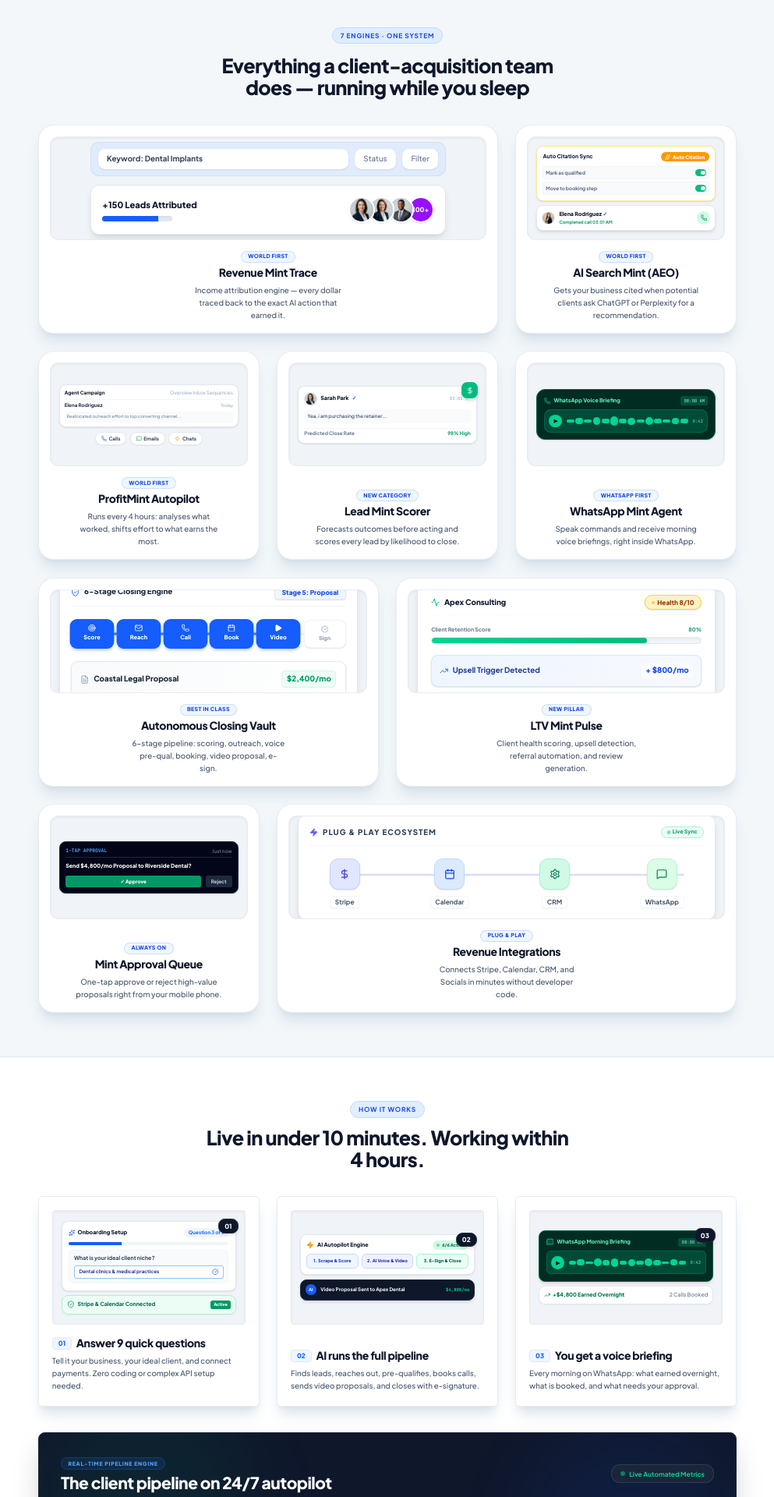
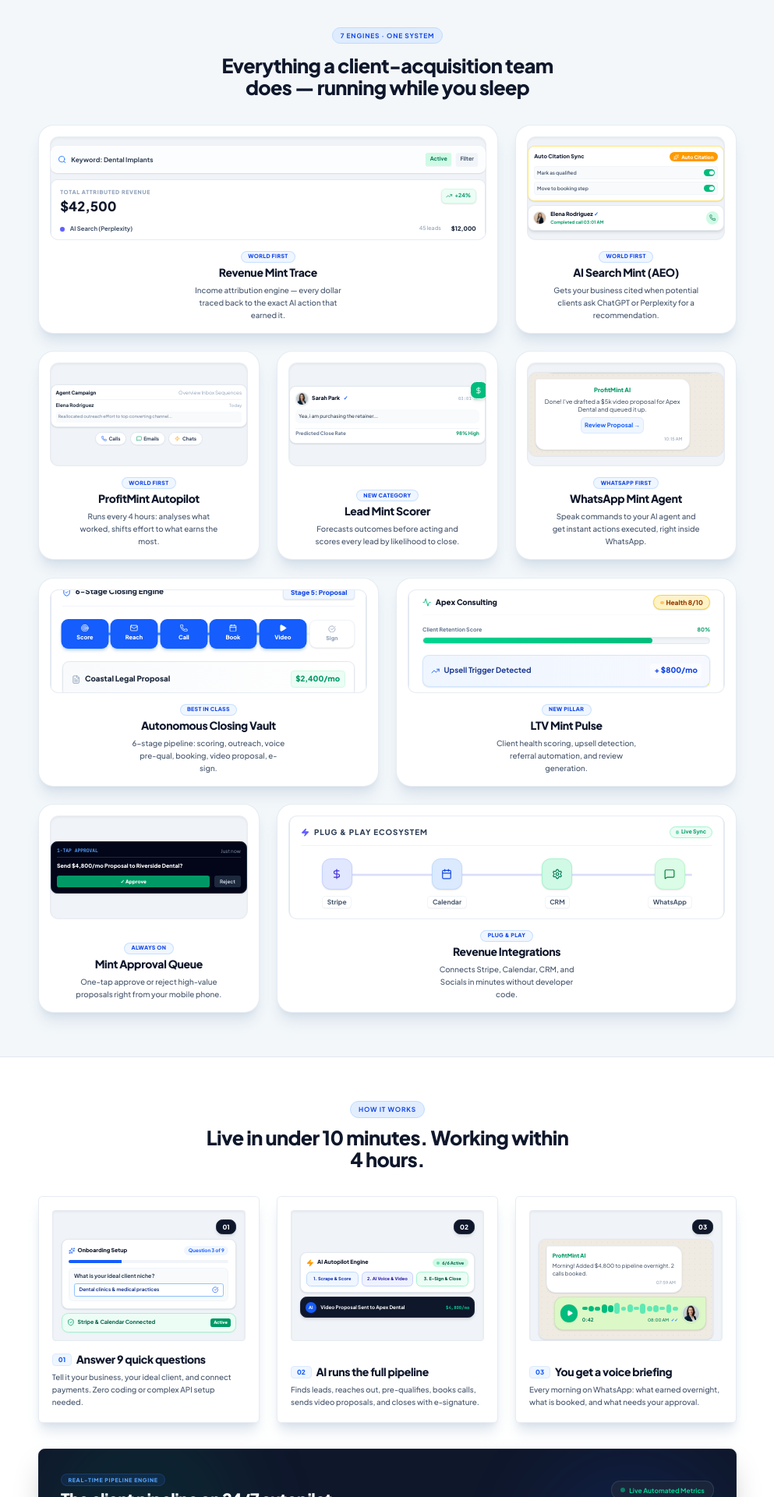
Before and after one commit to codelinktechnologies/profitmintai, a React (Vite) app: page / in a window 1280 px wide. Shown: the part 1638-3558 px from the top of the page at 78% size, without its empty margins (143-1136 px from the left). Built offline with nearby package versions, Linux system fonts and the light colour scheme.

Commit message:
Enhance WhatsApp mockups and UI layouts

```diff
--- a/src/components/LandingPage.tsx
+++ b/src/components/LandingPage.tsx
@@ -356,7 +356,7 @@ export default function LandingPage({ onStartDemo, onGoToLogin, onGoToWizard }:
     { tag: 'World First', name: 'AI Search Mint (AEO)', color: 'text-indigo-600', icon: Search, bg: 'bg-indigo-50 border-indigo-200', desc: 'Gets your business cited when potential clients ask ChatGPT or Perplexity for a recommendation.' },
     { tag: 'World First', name: 'ProfitMint Autopilot', color: 'text-sky-600', icon: Zap, bg: 'bg-sky-50 border-sky-200', desc: 'Runs every 4 hours: analyses what worked, shifts effort to what earns the most.' },
     { tag: 'New Category', name: 'Lead Mint Scorer', color: 'text-amber-600', icon: Target, bg: 'bg-amber-50 border-amber-200', desc: 'Forecasts outcomes before acting and scores every lead by likelihood to close.' },
-    { tag: 'WhatsApp First', name: 'WhatsApp Mint Agent', color: 'text-blue-600', icon: Phone, bg: 'bg-blue-50 border-blue-200', desc: 'Speak commands and receive morning voice briefings, right inside WhatsApp.' },
+    { tag: 'WhatsApp First', name: 'WhatsApp Mint Agent', color: 'text-blue-600', icon: Phone, bg: 'bg-blue-50 border-blue-200', desc: 'Speak commands to your AI agent and get instant actions executed, right inside WhatsApp.' },
     { tag: 'Best in Class', name: 'Autonomous Closing Vault', color: 'text-red-600', icon: ShieldCheck, bg: 'bg-red-50 border-red-200', desc: '6-stage pipeline: scoring, outreach, voice pre-qual, booking, video proposal, e-sign.' },
     { tag: 'New Pillar', name: 'LTV Mint Pulse', color: 'text-blue-600', icon: TrendingUp, bg: 'bg-blue-50 border-blue-200', desc: 'Client health scoring, upsell detection, referral automation, and review generation.' },
     { tag: 'Always On', name: 'Mint Approval Queue', color: 'text-sky-600', icon: CheckCircle, bg: 'bg-sky-50 border-sky-200', desc: 'One-tap approve or reject high-value proposals right from your mobile phone.' },
@@ -1093,28 +1093,60 @@ export default function LandingPage({ onStartDemo, onGoToLogin, onGoToWizard }:
                   className={`bg-white rounded-[28px] border border-slate-200/80 shadow-xl shadow-slate-300/60 hover:shadow-2xl hover:-translate-y-1 transition-all duration-300 p-5 flex flex-col justify-between text-center group ${getBentoClass(i)}`}
                 >
                   {/* TOP PREVIEW GRAPHIC BOX (Benchmark Style) */}
-                  <div className="bg-slate-200/50 shadow-inner rounded-2xl p-4 h-[190px] w-full flex flex-col justify-center items-center relative overflow-hidden border border-slate-200/60 mb-5 select-none">
+                  <div className="bg-slate-200/50 shadow-inner rounded-2xl py-4 h-[190px] w-full flex flex-col justify-center items-center relative overflow-hidden border border-slate-200/60 mb-5 select-none">
                     {i === 0 && (
-                      <div className="w-[85%] flex flex-col justify-center items-center gap-4">
-                        <div className="w-full bg-blue-100/70 rounded-2xl p-3 border border-blue-200/60 flex items-center justify-between gap-3 text-xs sm:text-sm">
-                          <div className="bg-white px-4 py-2 rounded-xl text-slate-700 font-bold shadow-sm flex-1 text-left">
-                            Keyword: Dental Implants
-                          </div>
-                          <div className="bg-white px-4 py-2 rounded-xl text-slate-500 font-medium shadow-sm">Status</div>
-                          <div className="bg-white px-4 py-2 rounded-xl text-slate-500 font-medium shadow-sm">Filter</div>
-                        </div>
-                        <div className="w-full bg-white rounded-2xl p-5 border border-slate-200 shadow-lg flex items-center justify-between text-left">
-                          <div>
-                            <div className="text-sm sm:text-base font-black text-slate-900">+150 Leads Attributed</div>
-                            <div className="w-32 h-2.5 bg-slate-200 rounded-full mt-2 overflow-hidden shadow-inner">
-                              <div className="bg-blue-600 h-full w-[80%]" />
+                      <div className="w-full h-full flex flex-col gap-3">
+                        <div className="flex items-center justify-between bg-white/80 p-3 rounded-xl border border-white/60 shadow-sm backdrop-blur-sm">
+                          <div className="flex items-center gap-2">
+                             <Search className="w-4 h-4 text-blue-500" />
+                             <span className="text-[11px] sm:text-xs font-bold text-slate-700">Keyword: Dental Implants</span>
+                          </div>
+                          <div className="flex gap-2">
+                            <span className="bg-emerald-100 text-emerald-700 px-2 py-1 rounded text-[9px] sm:text-[10px] font-bold shadow-xs">Active</span>
+                            <span className="bg-slate-100 text-slate-600 px-2 py-1 rounded text-[9px] sm:text-[10px] font-bold shadow-xs flex items-center gap-1">Filter</span>
+                          </div>
+                        </div>
+
+                        <div className="flex-1 bg-white rounded-xl border border-slate-200 shadow-lg p-4 flex flex-col justify-between">
+                          <div className="flex items-start justify-between">
+                            <div className="text-left">
+                              <div className="text-[9px] sm:text-[10px] font-extrabold text-slate-400 uppercase tracking-widest">Total Attributed Revenue</div>
+                              <div className="text-xl sm:text-2xl font-black text-slate-900 mt-0.5">$42,500</div>
                             </div>
-                          </div>
-                          <div className="flex items-center -space-x-3">
-                            <img src="/avatar_1.jpg" alt="RD" className="w-10 h-10 sm:w-12 sm:h-12 rounded-full object-cover border-4 border-white shadow-sm z-30" />
-                            <img src="/avatar_2.jpg" alt="CL" className="w-10 h-10 sm:w-12 sm:h-12 rounded-full object-cover border-4 border-white shadow-sm z-20" />
-                            <img src="/avatar_3.jpg" alt="AC" className="w-10 h-10 sm:w-12 sm:h-12 rounded-full object-cover border-4 border-white shadow-sm z-10" />
-                            <div className="w-10 h-10 sm:w-12 sm:h-12 rounded-full bg-purple-600 text-white flex items-center justify-center text-[10px] sm:text-xs font-black border-4 border-white shadow-sm z-0">100+</div>
+                            <div className="bg-emerald-50 text-emerald-600 border border-emerald-100 px-2 py-1 rounded-lg text-[10px] font-bold flex items-center gap-1 shadow-sm">
+                              <TrendingUp className="w-3 h-3" /> +24%
+                            </div>
+                          </div>
+
+                          <div className="space-y-3 mt-4 flex-1">
+                            {[
+                              { source: 'AI Search (Perplexity)', amount: '$12,000', leads: 45, color: 'bg-indigo-500' },
+                              { source: 'Automated Outreach', amount: '$18,500', leads: 62, color: 'bg-blue-500' },
+                              { source: 'WhatsApp Conversions', amount: '$12,000', leads: 43, color: 'bg-emerald-500' }
+                            ].map((item, idx) => (
+                              <div key={idx} className="flex items-center justify-between group">
+                                <div className="flex items-center gap-2.5">
+                                  <div className={`w-2 h-2 rounded-full ${item.color} shadow-sm group-hover:scale-150 transition-transform`} />
+                                  <span className="text-[10px] sm:text-[11px] font-bold text-slate-600">{item.source}</span>
+                                </div>
+                                <div className="flex items-center gap-3 sm:gap-4">
+                                  <span className="text-[9px] sm:text-[10px] text-slate-400 font-medium">{item.leads} leads</span>
+                                  <span className="text-[10px] sm:text-[11px] font-black text-slate-800 w-12 text-right">{item.amount}</span>
+                                </div>
+                              </div>
+                            ))}
+                          </div>
+
+                          <div className="mt-2 pt-3 border-t border-slate-100 flex items-center justify-between">
+                            <div className="flex items-center -space-x-2">
+                              <img src="/avatar_1.jpg" alt="RD" className="w-6 h-6 sm:w-7 sm:h-7 rounded-full object-cover border-2 border-white shadow-sm z-30" />
+                              <img src="/avatar_2.jpg" alt="CL" className="w-6 h-6 sm:w-7 sm:h-7 rounded-full object-cover border-2 border-white shadow-sm z-20" />
+                              <img src="/avatar_3.jpg" alt="AC" className="w-6 h-6 sm:w-7 sm:h-7 rounded-full object-cover border-2 border-white shadow-sm z-10" />
+                              <div className="w-6 h-6 sm:w-7 sm:h-7 rounded-full bg-slate-100 text-slate-600 flex items-center justify-center text-[8px] sm:text-[9px] font-black border-2 border-white shadow-sm z-0">150+</div>
+                            </div>
+                            <div className="text-[9px] sm:text-[10px] text-blue-600 font-bold bg-blue-50 px-2.5 py-1.5 rounded-lg cursor-pointer hover:bg-blue-100 transition-colors">
+                              View Full Report &rarr;
+                            </div>
                           </div>
                         </div>
                       </div>
@@ -1205,23 +1237,46 @@ export default function LandingPage({ onStartDemo, onGoToLogin, onGoToWizard }:
                     )}
 
                     {i === 4 && (
-                      <div className="w-full bg-emerald-950 text-white rounded-2xl p-3 border border-emerald-800 shadow-sm space-y-2 text-left relative overflow-hidden">
-                        <div className="flex items-center justify-between text-[10px]">
-                          <div className="flex items-center gap-1.5 font-extrabold text-emerald-300">
-                            <Phone className="w-3 h-3 text-emerald-400" /> WhatsApp Voice Briefing
-                          </div>
-                          <span className="text-[8px] bg-emerald-900 text-emerald-200 px-1.5 py-0.5 rounded font-mono">08:00 AM</span>
-                        </div>
-                        <div className="bg-emerald-900/90 rounded-xl p-2 flex items-center gap-2 border border-emerald-700/60">
-                          <div className="w-6 h-6 rounded-full bg-emerald-400 text-slate-950 flex items-center justify-center font-black text-[9px] shrink-0">
-                            ▶
-                          </div>
-                          <div className="flex-1 flex items-center gap-0.5 h-4">
-                            {[40, 70, 30, 90, 60, 100, 50, 80, 40, 90, 60, 30, 70, 50].map((h, idx) => (
-                              <div key={idx} className="flex-1 bg-emerald-400 rounded-full" style={{ height: `${h}%` }} />
-                            ))}
-                          </div>
-                          <span className="text-[8px] text-emerald-300 font-mono shrink-0">0:42</span>
+                      <div className="w-full h-full flex flex-col justify-end p-3 bg-[#efeae2] rounded-2xl relative overflow-hidden border border-slate-200">
+                        {/* Fake chat background */}
+                        <div className="absolute inset-0 opacity-[0.05] pointer-events-none" style={{ backgroundImage: 'radial-gradient(#000 1px, transparent 1px)', backgroundSize: '10px 10px' }} />
+
+                        <div className="bg-white/80 backdrop-blur-sm px-3 py-1.5 rounded-lg text-[9px] sm:text-[10px] font-bold text-slate-500 shadow-sm self-center mb-auto mt-2 relative z-10">
+                          Today
+                        </div>
+
+                        <div className="w-[95%] self-end bg-[#dcf8c6] rounded-2xl rounded-tr-sm p-3 shadow-sm relative z-10 border border-[#cde8b8] mb-3">
+                          <div className="flex items-center gap-2 sm:gap-3">
+                            <div className="w-8 h-8 sm:w-10 sm:h-10 rounded-full bg-emerald-500 text-white flex items-center justify-center shrink-0 shadow-sm">
+                              <Play className="w-3.5 h-3.5 sm:w-4 sm:h-4 ml-0.5 fill-current" />
+                            </div>
+                            <div className="flex-1">
+                              <div className="flex items-center gap-0.5 sm:gap-1 h-5 sm:h-6">
+                                {[20, 30, 80, 50, 40, 90, 100, 60, 40, 50, 30, 70, 40, 20].map((h, idx) => (
+                                  <div key={idx} className={`flex-1 rounded-full ${idx < 8 ? 'bg-emerald-500' : 'bg-emerald-300'}`} style={{ height: `${h}%` }} />
+                                ))}
+                              </div>
+                              <div className="flex items-center justify-between mt-1.5">
+                                <span className="text-[9px] sm:text-[10px] text-emerald-700 font-bold">0:08</span>
+                                <div className="flex items-center gap-1">
+                                  <span className="text-[8px] sm:text-[9px] text-emerald-700 font-medium">10:14 AM</span>
+                                  <span className="text-blue-500 text-[10px] font-bold tracking-tighter">✓✓</span>
+                                </div>
+                              </div>
+                            </div>
+                            <div className="w-8 h-8 sm:w-10 sm:h-10 rounded-full bg-slate-200 border-2 border-white shadow-sm flex items-center justify-center shrink-0 overflow-hidden">
+                              <img src="/avatar_1.jpg" className="w-full h-full object-cover" alt="You" />
+                            </div>
+                          </div>
+                        </div>
+
+                        <div className="w-[85%] self-start bg-white rounded-2xl rounded-tl-sm p-3 shadow-sm relative z-10 border border-slate-100">
+                          <div className="text-[10px] sm:text-[11px] font-black text-emerald-600 mb-1">ProfitMint AI</div>
+                          <div className="text-[10px] sm:text-[11px] text-slate-700 leading-snug space-y-1.5">
+                            <div>Done! I've drafted a $5k video proposal for Apex Dental and queued it up.</div>
+                            <div className="text-blue-600 font-bold bg-blue-50 p-1.5 rounded-lg border border-blue-100 inline-block">Review Proposal →</div>
+                          </div>
+                          <div className="text-[8px] text-slate-400 text-right mt-1 font-medium">10:15 AM</div>
                         </div>
                       </div>
                     )}
@@ -1382,8 +1437,13 @@ export default function LandingPage({ onStartDemo, onGoToLogin, onGoToWizard }:
             {/* STEP 01 */}
             <div className="bg-white rounded-lg border border-slate-200/80 shadow-xl shadow-slate-300/60 hover:shadow-2xl hover:-translate-y-1 transition-all duration-300 p-6 flex flex-col justify-between group relative overflow-hidden">
               {/* TOP PREVIEW GRAPHIC BOX */}
-              <div className="bg-slate-200/50 shadow-inner rounded-md p-4 h-[210px] w-full flex flex-col justify-center items-center relative overflow-hidden border border-slate-200/70 mb-5 select-none">
-                <div className="w-full flex flex-col justify-center items-center gap-2 relative">
+              <div className="bg-slate-200/50 shadow-inner rounded-md p-4 h-[240px] w-full flex flex-col relative overflow-hidden border border-slate-200/70 mb-5 select-none">
+                <div className="flex justify-end w-full shrink-0">
+                  <div className="bg-slate-900 text-white font-black text-xs px-2.5 py-1 rounded-xl shadow-md border border-slate-800 z-10">
+                    01
+                  </div>
+                </div>
+                <div className="w-full flex-1 flex flex-col justify-center items-center gap-2 relative z-0 mt-2">
                   {/* Onboarding Form Mockup */}
                   <div className="w-full bg-white rounded-xl p-3 border border-slate-200 shadow-sm space-y-2 text-left">
                     <div className="flex items-center justify-between text-[10px]">
@@ -1410,10 +1470,6 @@ export default function LandingPage({ onStartDemo, onGoToLogin, onGoToWizard }:
                     </span>
                     <span className="text-[8px] bg-emerald-600 text-white font-black px-1.5 py-0.5 rounded">Active</span>
                   </div>
-                  {/* Step Number Tag */}
-                  <div className="absolute -top-1 -right-1 bg-slate-900 text-white font-black text-xs px-2.5 py-1 rounded-xl shadow-md border border-slate-800">
-                    01
-                  </div>
                 </div>
               </div>
 
@@ -1434,8 +1490,13 @@ export default function LandingPage({ onStartDemo, onGoToLogin, onGoToWizard }:
             {/* STEP 02 */}
             <div className="bg-white rounded-lg border border-slate-200/80 shadow-xl shadow-slate-300/60 hover:shadow-2xl hover:-translate-y-1 transition-all duration-300 p-6 flex flex-col justify-between group relative overflow-hidden">
               {/* TOP PREVIEW GRAPHIC BOX */}
-              <div className="bg-slate-200/50 shadow-inner rounded-md p-4 h-[210px] w-full flex flex-col justify-center items-center relative overflow-hidden border border-slate-200/70 mb-5 select-none">
-                <div className="w-full flex flex-col justify-center items-center gap-2 relative">
+              <div className="bg-slate-200/50 shadow-inner rounded-md p-4 h-[240px] w-full flex flex-col relative overflow-hidden border border-slate-200/70 mb-5 select-none">
+                <div className="flex justify-end w-full shrink-0">
+                  <div className="bg-slate-900 text-white font-black text-xs px-2.5 py-1 rounded-xl shadow-md border border-slate-800 z-10">
+                    02
+                  </div>
+                </div>
+                <div className="w-full flex-1 flex flex-col justify-center items-center gap-2 relative z-0 mt-2">
                   {/* Automated Execution Pipeline */}
                   <div className="w-full bg-white rounded-xl p-2.5 border border-slate-200 shadow-sm space-y-2 text-left">
                     <div className="flex items-center justify-between text-[10px]">
@@ -1466,10 +1527,6 @@ export default function LandingPage({ onStartDemo, onGoToLogin, onGoToWizard }:
                       <span className="font-bold text-[9px]">Video Proposal Sent to Apex Dental</span>
                     </div>
                     <span className="text-[8px] text-emerald-400 font-mono font-bold">$4,800/mo</span>
-                  </div>
-                  {/* Step Number Tag */}
-                  <div className="absolute -top-1 -right-1 bg-slate-900 text-white font-black text-xs px-2.5 py-1 rounded-xl shadow-md border border-slate-800">
-                    02
                   </div>
                 </div>
               </div>
@@ -1491,39 +1548,50 @@ export default function LandingPage({ onStartDemo, onGoToLogin, onGoToWizard }:
             {/* STEP 03 */}
             <div className="bg-white rounded-lg border border-slate-200/80 shadow-xl shadow-slate-300/60 hover:shadow-2xl hover:-translate-y-1 transition-all duration-300 p-6 flex flex-col justify-between group relative overflow-hidden">
               {/* TOP PREVIEW GRAPHIC BOX */}
-              <div className="bg-slate-200/50 shadow-inner rounded-md p-4 h-[210px] w-full flex flex-col justify-center items-center relative overflow-hidden border border-slate-200/70 mb-5 select-none">
-                <div className="w-full flex flex-col justify-center items-center gap-2 relative">
-                  {/* WhatsApp Voice Briefing Card */}
-                  <div className="w-full bg-emerald-950 text-white rounded-xl p-3 border border-emerald-800 shadow-md space-y-2 text-left">
-                    <div className="flex items-center justify-between text-[10px]">
-                      <span className="font-extrabold text-emerald-300 flex items-center gap-1.5">
-                        <MessageSquare className="w-3.5 h-3.5 text-emerald-400 fill-emerald-400/20" /> WhatsApp Morning Briefing
-                      </span>
-                      <span className="text-[8px] bg-emerald-900 text-emerald-200 px-1.5 py-0.5 rounded font-mono">08:00 AM</span>
-                    </div>
-                    <div className="bg-emerald-900/90 rounded-lg p-2 flex items-center gap-2 border border-emerald-700/60">
-                      <div className="w-6 h-6 rounded-full bg-emerald-400 text-slate-950 flex items-center justify-center font-black text-[9px] shrink-0 shadow-2xs">
-                        ▶
-                      </div>
-                      <div className="flex-1 flex items-center gap-0.5 h-4">
-                        {[40, 70, 30, 90, 60, 100, 50, 80, 40, 90, 60, 30, 70, 50].map((h, idx) => (
-                          <div key={idx} className="flex-1 bg-emerald-400 rounded-full" style={{ height: `${h}%` }} />
-                        ))}
-                      </div>
-                      <span className="text-[8px] text-emerald-300 font-mono shrink-0">0:42</span>
-                    </div>
-                  </div>
-                  {/* Revenue Summary Pill */}
-                  <div className="w-full bg-white rounded-xl p-2 border border-slate-200 shadow-xs flex items-center justify-between text-[10px] text-slate-900 font-extrabold">
-                    <span className="flex items-center gap-1 text-emerald-700">
-                      <TrendingUp className="w-3 h-3" /> +$4,800 Earned Overnight
-                    </span>
-                    <span className="text-slate-500 font-medium">2 Calls Booked</span>
-                  </div>
-                  {/* Step Number Tag */}
-                  <div className="absolute -top-1 -right-1 bg-slate-900 text-white font-black text-xs px-2.5 py-1 rounded-xl shadow-md border border-slate-800">
+              <div className="bg-slate-200/50 shadow-inner rounded-md p-4 h-[240px] w-full flex flex-col relative overflow-hidden border border-slate-200/70 mb-5 select-none">
+                <div className="flex justify-end w-full shrink-0">
+                  <div className="bg-slate-900 text-white font-black text-xs px-2.5 py-1 rounded-xl shadow-md border border-slate-800 z-10">
                     03
                   </div>
+                </div>
+                <div className="w-full flex-1 flex flex-col justify-center items-center relative z-0">
+
+                  <div className="w-full h-full flex flex-col justify-end p-2 sm:p-3 bg-[#efeae2] rounded-xl relative overflow-hidden border border-slate-200 shadow-sm mt-2">
+                    {/* Fake chat background */}
+                    <div className="absolute inset-0 opacity-[0.05] pointer-events-none" style={{ backgroundImage: 'radial-gradient(#000 1px, transparent 1px)', backgroundSize: '10px 10px' }} />
+
+                    <div className="w-[85%] self-start bg-white rounded-2xl rounded-tl-sm p-2 sm:p-2.5 shadow-sm relative z-10 mb-2 border border-slate-100">
+                      <div className="text-[9px] sm:text-[10px] font-black text-emerald-600 mb-1">ProfitMint AI</div>
+                      <div className="text-[9px] sm:text-[10px] text-slate-700 leading-snug">
+                        Morning! Added $4,800 to pipeline overnight. 2 calls booked.
+                      </div>
+                      <div className="text-[7px] sm:text-[8px] text-slate-400 text-right mt-1 font-medium">07:59 AM</div>
+                    </div>
+
+                    <div className="w-[95%] self-end bg-[#dcf8c6] rounded-2xl rounded-tr-sm p-2 sm:p-2.5 shadow-sm relative z-10 border border-[#cde8b8] mb-1">
+                      <div className="flex items-center gap-2">
+                        <div className="w-7 h-7 sm:w-8 sm:h-8 rounded-full bg-emerald-500 text-white flex items-center justify-center shrink-0 shadow-sm">
+                          <Play className="w-3 h-3 ml-0.5 fill-current" />
+                        </div>
+                        <div className="flex-1">
+                          <div className="flex items-center gap-0.5 h-4 sm:h-5">
+                            {[30, 50, 40, 80, 60, 100, 40, 70, 30, 90, 50, 60, 30, 80, 40].map((h, idx) => (
+                              <div key={idx} className={`flex-1 rounded-full ${idx < 5 ? 'bg-emerald-500' : 'bg-emerald-300'}`} style={{ height: `${h}%` }} />
+                            ))}
+                          </div>
+                          <div className="flex items-center justify-between mt-1">
+                            <span className="text-[8px] sm:text-[9px] text-emerald-700 font-bold">0:42</span>
+                            <div className="flex items-center gap-1">
+                              <span className="text-[7px] sm:text-[8px] text-emerald-700 font-medium">08:00 AM</span>
+                              <span className="text-blue-500 text-[8px] font-bold tracking-tighter">✓✓</span>
+                            </div>
+                          </div>
+                        </div>
+                        <img src="/avatar_1.jpg" className="w-7 h-7 sm:w-8 sm:h-8 rounded-full border border-emerald-100 shadow-sm object-cover" alt="Agent" />
+                      </div>
+                    </div>
+                  </div>
+
                 </div>
               </div>
 
```
